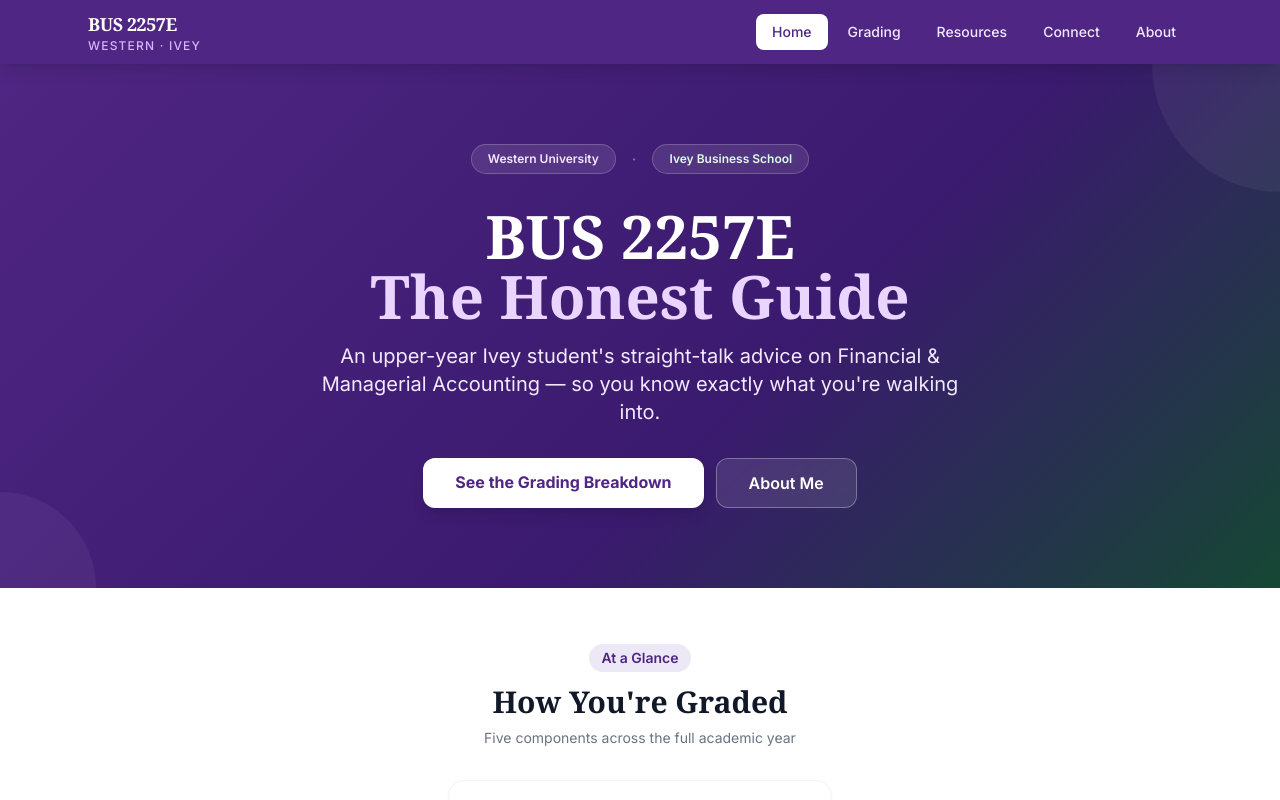
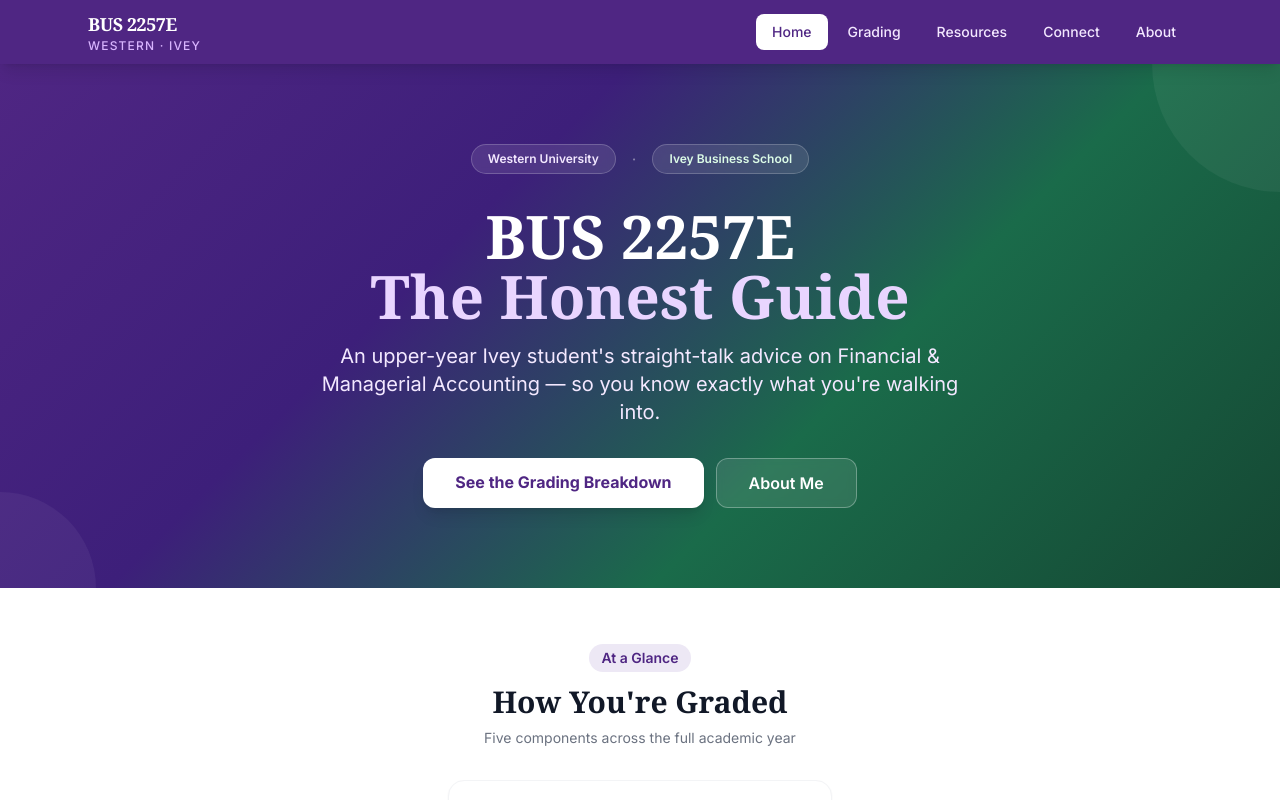
Before and after one commit to ryanruddock771-arch/bus2257-guide, a Next.js app: page / in a window 1280 px wide. Shown: the top 800 px of the page. Built offline with nearby package versions, Linux system fonts and the light colour scheme.

Commit message:
Hero gradient: smooth 50/50 purple-green blend

```diff
--- a/app/page.tsx
+++ b/app/page.tsx
@@ -53,7 +53,7 @@
       {/* ── Hero ────────────────────────────────────────────────── */}
       <section
         className="relative overflow-hidden py-20 px-6 text-white text-center"
-        style={{ background: 'linear-gradient(135deg, #4F2683 0%, #3a1a6e 60%, #154733 100%)' }}
+        style={{ background: 'linear-gradient(135deg, #4F2683 0%, #3d1f7a 35%, #1a6b4a 65%, #154733 100%)' }}
       >
         {/* Decorative circles */}
         <div className="absolute top-0 right-0 w-64 h-64 bg-white/5 rounded-full -translate-y-1/2 translate-x-1/2" />
```
